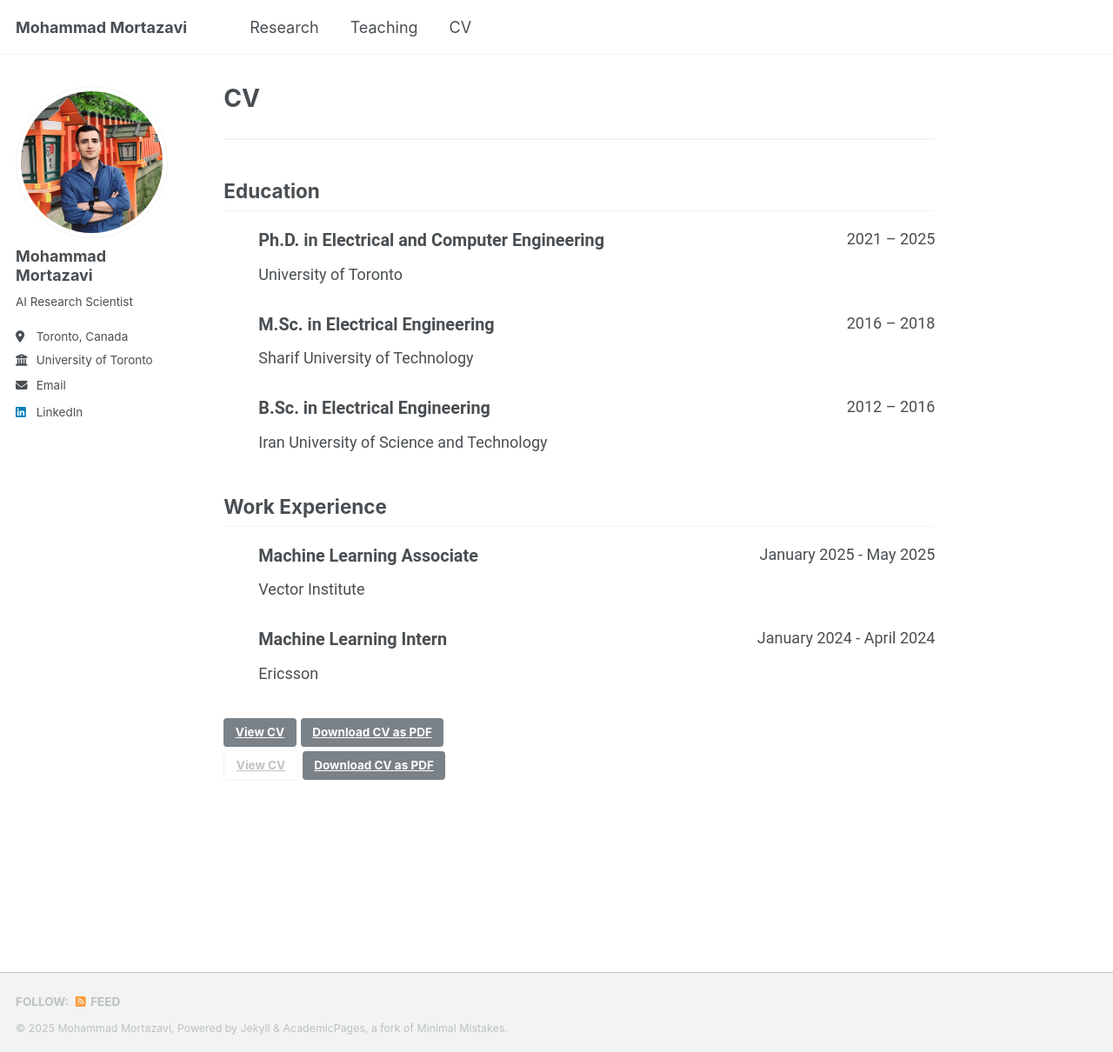
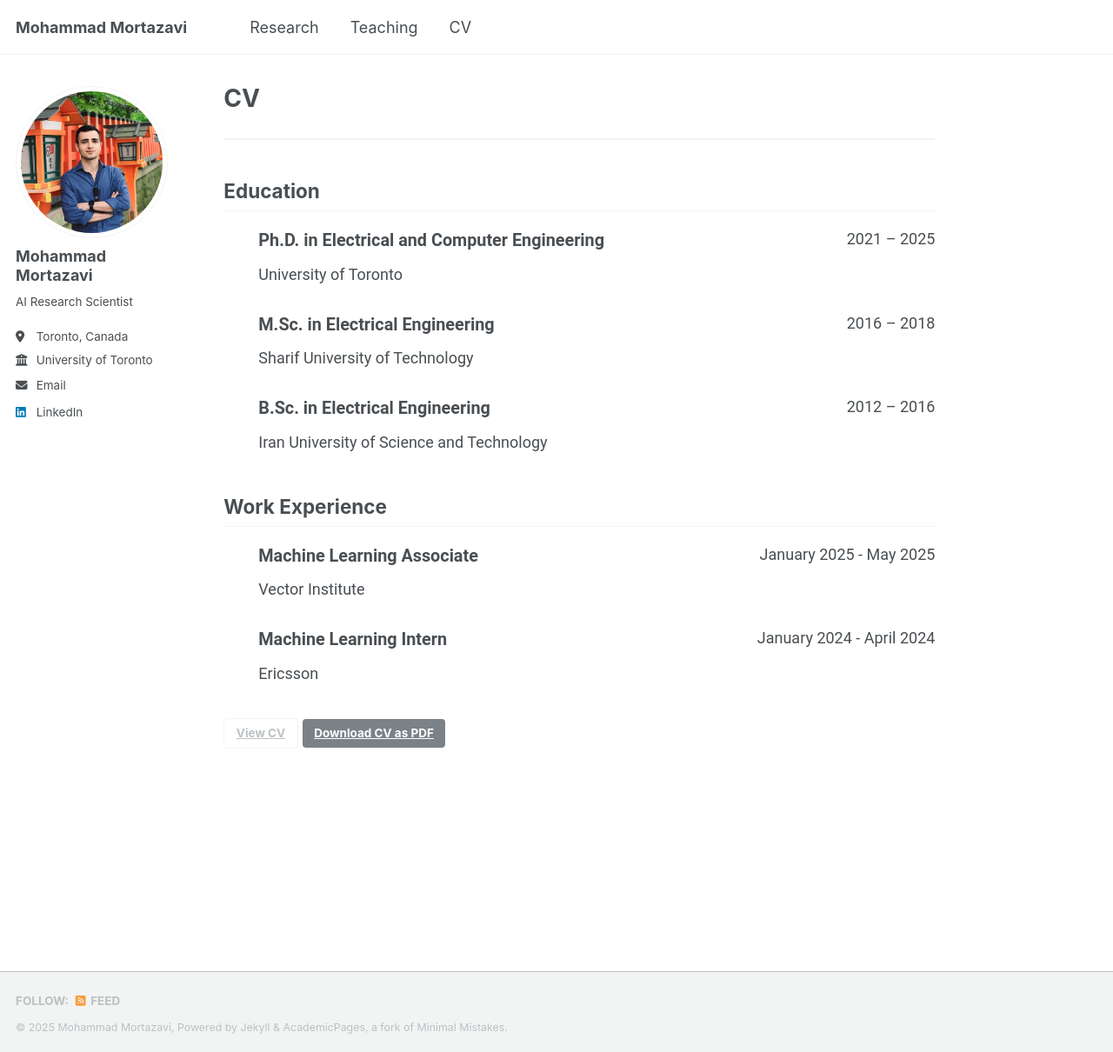
Before and after one commit to mortazawi/mortazawi.github.io, a Jekyll site: the page built from _pages/cv.md, in a window 1280 px wide and 1210 px high. Shown: the whole window at 87% size. Built offline with Jekyll 4.4.1, drawn with Linux system fonts in a browser that asks for light colours; a script that is not in the unit is left out.

Commit message:
Update cv.md

```diff
--- a/_pages/cv.md
+++ b/_pages/cv.md
@@ -12,14 +12,6 @@ redirect_from:
 {% include cv-template.html %}
 
 <div class="cv-download-links">
-  <a href="{{ base_path }}/files/cv.pdf" class="btn btn--primary">View CV</a>
-  <a href="{{ base_path }}/files/cv.pdf" class="btn btn--primary">Download CV as PDF</a>
-</div>
-
-<div class="cv-download-links">
-  <!-- View in browser -->
   <a href="{{ base_path }}/files/cv.pdf" class="btn btn--inverse" target="_blank">View CV</a>
-
-  <!-- Force download -->
   <a href="{{ base_path }}/files/cv.pdf" class="btn btn--primary" download="Mohammad_Mortazavi_CV.pdf">Download CV as PDF</a>
 </div>
```
